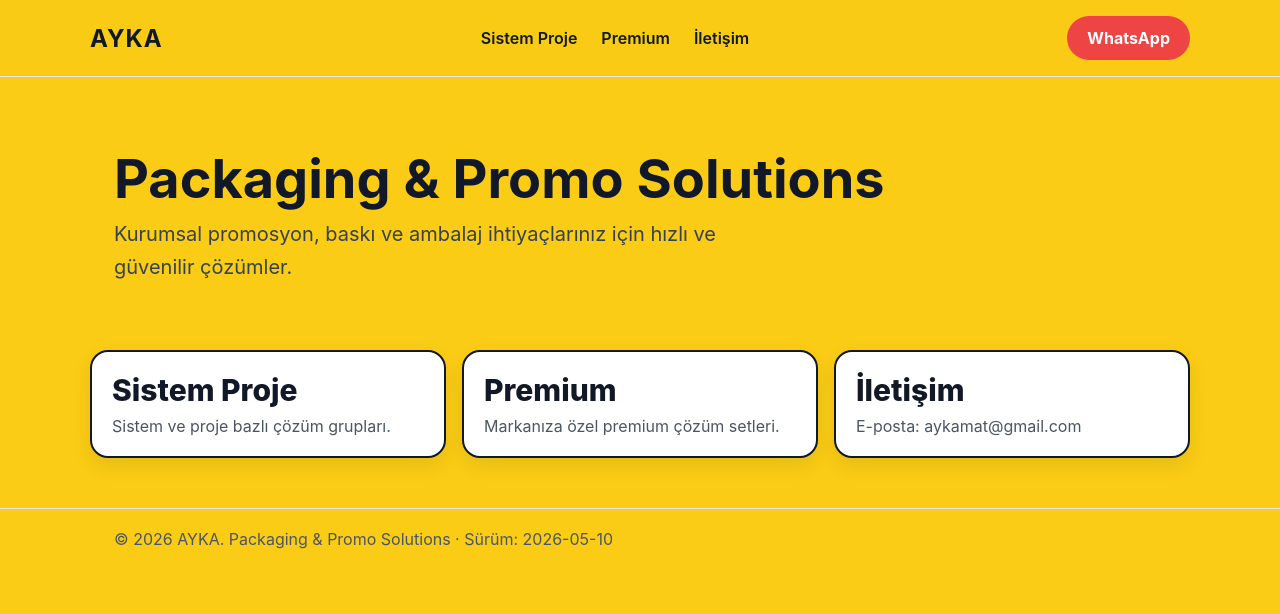
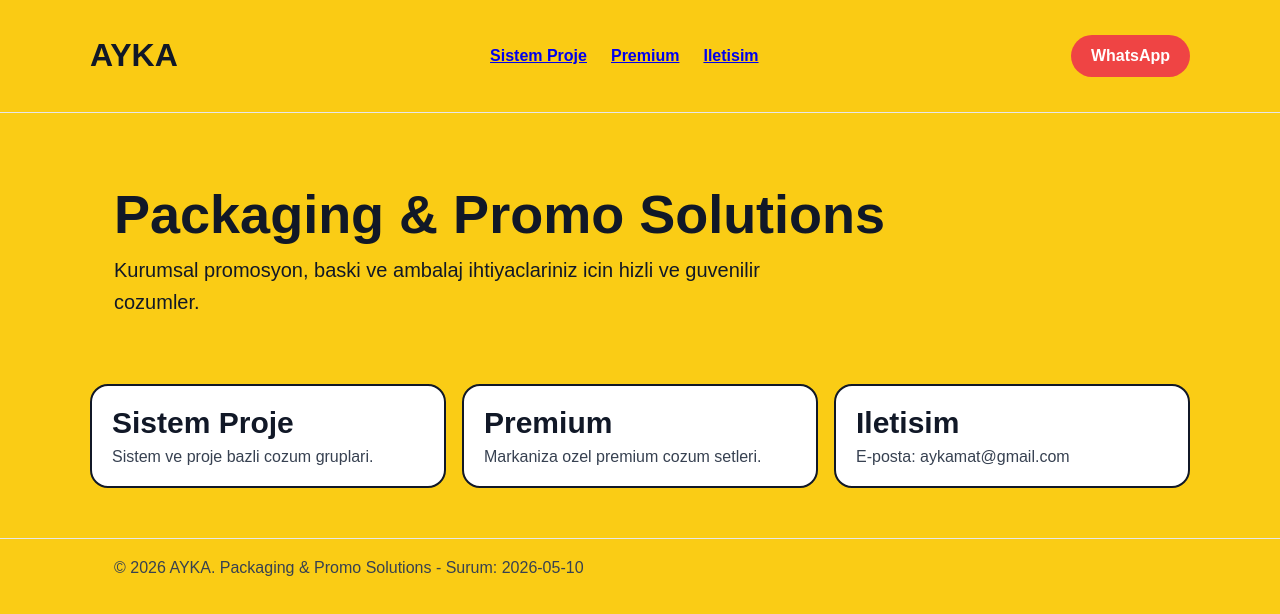
Before and after one commit to aykapromo/ayka-site, a website: page index.html in a window 1280 px wide. Drawn offline with Linux system fonts and the light colour scheme.

Commit message:
Force clean UTF-8 page and set version 2026-05-10

```diff
--- a/index.html
+++ b/index.html
@@ -4,74 +4,52 @@
   <meta charset="UTF-8" />
   <meta name="viewport" content="width=device-width, initial-scale=1.0" />
   <title>AYKA | Packaging & Promo Solutions</title>
-  <meta name="description" content="AYKA Packaging & Promo Solutions" />
-  <meta http-equiv="Cache-Control" content="no-cache, no-store, must-revalidate" />
-  <meta http-equiv="Pragma" content="no-cache" />
-  <meta http-equiv="Expires" content="0" />
   <style>
-    * { box-sizing: border-box; }
-    body { margin: 0; font-family: Inter, Arial, sans-serif; background: #facc15; color: #1f2937; }
-    a { text-decoration: none; color: inherit; }
-    .container { max-width: 1100px; margin: 0 auto; padding: 0 24px; }
-
-    .nav { position: sticky; top: 0; background: rgba(250, 204, 21, 0.95); border-bottom: 1px solid #e5e7eb; }
-    .navin { display: flex; justify-content: space-between; align-items: center; padding: 16px 0; gap: 16px; }
-    .brand { display: flex; align-items: center; gap: 12px; }
-    .brand h1 { margin: 0; font-size: 24px; letter-spacing: 1px; color: #111827; }
-    .menu { display: flex; gap: 24px; font-weight: 600; color: #111827; }
-
-    .btn { display: inline-flex; align-items: center; justify-content: center; padding: 12px 20px; border-radius: 999px; background: #ef4444; color: #fff; font-weight: 700; }
-
-    .hero { padding: 72px 0 40px; }
-    .hero h2 { margin: 0 0 10px; font-size: 54px; line-height: 1.1; color: #111827; }
-    .hero p { margin: 0; max-width: 680px; line-height: 1.65; font-size: 20px; color: #374151; }
-
-    .grid { display: grid; grid-template-columns: repeat(3,1fr); gap: 16px; padding: 26px 0 50px; }
-    .card { border: 2px solid #111827; background: #fff; border-radius: 18px; padding: 20px; box-shadow: 0 8px 20px rgba(0,0,0,.08); }
-    .card h3 { margin: 0 0 8px; font-size: 30px; color: #111827; font-weight: 800; }
-    .card p { margin: 0; color: #4b5563; }
-
-    .footer { border-top: 1px solid #e5e7eb; padding: 20px 0 40px; color: #4b5563; }
-
-    @media (max-width: 860px) {
-      .menu { display: none; }
-      .hero h2 { font-size: 40px; }
-      .grid { grid-template-columns: 1fr; }
-    }
+    * { box-sizing:border-box }
+    body { margin:0; font-family:Arial,sans-serif; background:#facc15; color:#111827 }
+    .container { max-width:1100px; margin:0 auto; padding:0 24px }
+    .nav { position:sticky; top:0; background:rgba(250,204,21,.95); border-bottom:1px solid #e5e7eb }
+    .navin { display:flex; justify-content:space-between; align-items:center; padding:16px 0 }
+    .menu { display:flex; gap:24px; font-weight:700 }
+    .btn { padding:12px 20px; border-radius:999px; background:#ef4444; color:#fff; text-decoration:none; font-weight:700 }
+    .hero { padding:72px 0 40px }
+    .hero h2 { margin:0 0 10px; font-size:54px; line-height:1.1 }
+    .hero p { margin:0; max-width:680px; line-height:1.6; font-size:20px }
+    .grid { display:grid; grid-template-columns:repeat(3,1fr); gap:16px; padding:26px 0 50px }
+    .card { border:2px solid #111827; background:#fff; border-radius:18px; padding:20px }
+    .card h3 { margin:0 0 8px; font-size:30px }
+    .card p { margin:0; color:#374151 }
+    .footer { border-top:1px solid #e5e7eb; padding:20px 0 40px; color:#374151 }
+    @media (max-width:860px){ .menu{display:none} .hero h2{font-size:40px} .grid{grid-template-columns:1fr} }
   </style>
 </head>
 <body>
   <header class="nav">
     <div class="container navin">
-      <div class="brand">
-        <h1>AYKA</h1>
-      </div>
+      <h1>AYKA</h1>
       <nav class="menu">
         <a href="#urunler">Sistem Proje</a>
         <a href="#premium">Premium</a>
-        <a href="#iletisim">İletişim</a>
+        <a href="#iletisim">Iletisim</a>
       </nav>
       <a class="btn" href="https://wa.me/905455446669" target="_blank" rel="noopener noreferrer">WhatsApp</a>
     </div>
   </header>
-
   <main>
     <section class="hero">
       <div class="container">
         <h2>Packaging & Promo Solutions</h2>
-        <p>Kurumsal promosyon, baskı ve ambalaj ihtiyaçlarınız için hızlı ve güvenilir çözümler.</p>
+        <p>Kurumsal promosyon, baski ve ambalaj ihtiyaclariniz icin hizli ve guvenilir cozumler.</p>
       </div>
     </section>
-
     <section class="container grid" id="urunler">
-      <article class="card"><h3>Sistem Proje</h3><p>Sistem ve proje bazlı çözüm grupları.</p></article>
-      <article class="card" id="premium"><h3>Premium</h3><p>Markanıza özel premium çözüm setleri.</p></article>
-      <article class="card" id="iletisim"><h3>İletişim</h3><p>E-posta: aykamat@gmail.com</p></article>
+      <article class="card"><h3>Sistem Proje</h3><p>Sistem ve proje bazli cozum gruplari.</p></article>
+      <article class="card" id="premium"><h3>Premium</h3><p>Markaniza ozel premium cozum setleri.</p></article>
+      <article class="card" id="iletisim"><h3>Iletisim</h3><p>E-posta: aykamat@gmail.com</p></article>
     </section>
   </main>
-
   <footer class="footer">
-    <div class="container">© 2026 AYKA. Packaging & Promo Solutions · Sürüm: 2026-05-10</div>
+    <div class="container">© 2026 AYKA. Packaging & Promo Solutions - Surum: 2026-05-10</div>
   </footer>
 </body>
 </html>
```
